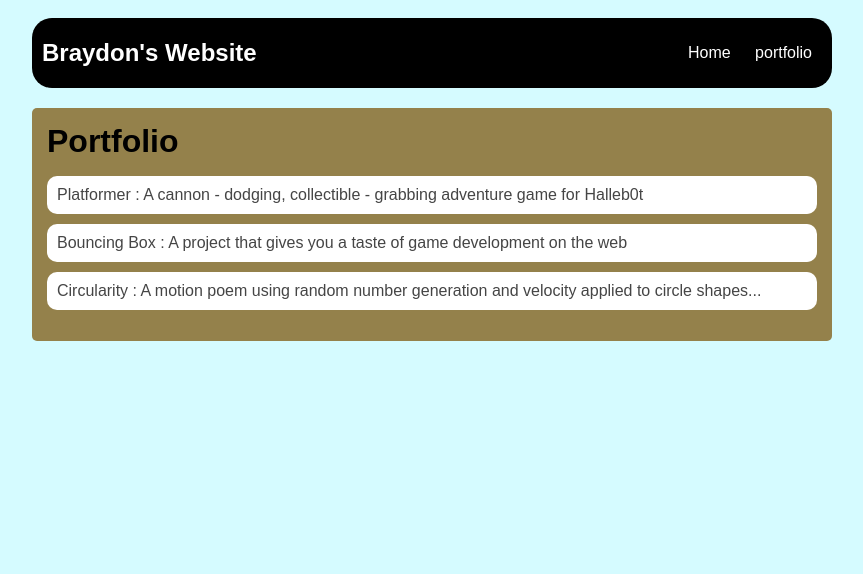
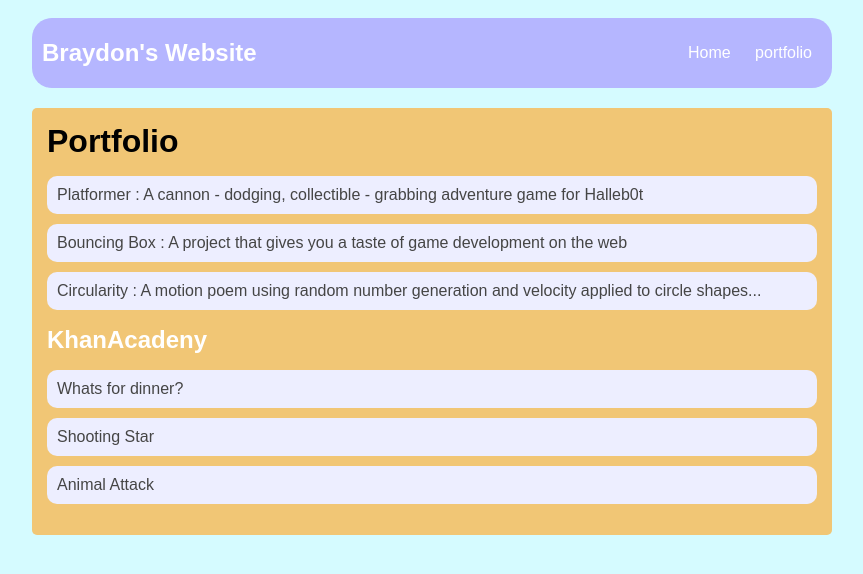
Before and after one commit to braydonallen/braydonallen.github.io, a plain HTML site: page portfolio.html in a window 1280 px wide. Shown: the whole page, without its empty margins (208-1071 px from the left). Drawn offline with Linux system fonts and the light colour scheme.

Commit message:
added khan projects/edited css

```diff
--- a/portfolio.html
+++ b/portfolio.html
@@ -27,6 +27,12 @@
                         <li><a href="projects/bouncing-box/">Bouncing Box : A project that gives you a taste of game development on the web </a></li>
                         <li><a href="projects/circularity/">Circularity : A motion poem using random number generation and velocity applied to circle shapes...</a></li>
                     </ul>
+                    <h2>KhanAcadeny</h2>
+                    <ul id="portfolio">
+                        <li><a href="https://www.khanacademy.org/computer-programming/spin-off-of-project-whats-for-dinner/4673954919530496">Whats for dinner?</a></li>
+                        <li><a href="https://www.khanacademy.org/computer-programming/spin-off-of-project-shooting-star/5898985871818752">Shooting Star</a></li>
+                        <li><a href="https://www.khanacademy.org/computer-programming/spin-off-of-project-animal-attack/6481334279913472">Animal Attack</a></li>
+                    </ul>
                 </div>
             </main>
      </div>
--- a/style.css
+++ b/style.css
@@ -1,6 +1,6 @@
 body {
     background: rgb(213, 251, 255);
-    color: rgb(45, 45, 45);
+    color: rgb(255, 255, 255);
     padding: 10px;
     font-family: arial;
 }
@@ -11,7 +11,7 @@ body {
 
 /* navigation menu */
 nav {
-    background: rgb(0, 0, 0);
+    background: rgb(181, 182, 255);
    margin: 0 auto;
    margin-bottom: 20px;
     display: flex;
@@ -39,7 +39,7 @@ a {
 
 /* main container area beneath menu */
 main {
-    background: rgb(148, 129, 75);
+    background: rgb(241, 198, 117);
     display: flex;
     border-radius: 5px;
 }
@@ -58,12 +58,13 @@ main {
 
 /* portfolio styles */
 #interests {
-    border: 4px rgb(0, 0, 0) ridge;
-    padding: 8px;
+    border: 7px rgb(181, 182, 255) ridge;
+    padding: 5px;
 }
 h2, h3 {
     margin: 0px;
 }
+
 /* portfolio styles */
 .content h1 {
 color: black;
@@ -75,7 +76,7 @@ h2, h3 {
 }
 
 #portfolio li {
-            background: #fff;
+    background: rgb(237, 238, 255);
     padding: 10px;
     border-radius: 10px;
     margin-bottom: 10px;
```
Lines whose indentation alone changed are shown as unchanged.
